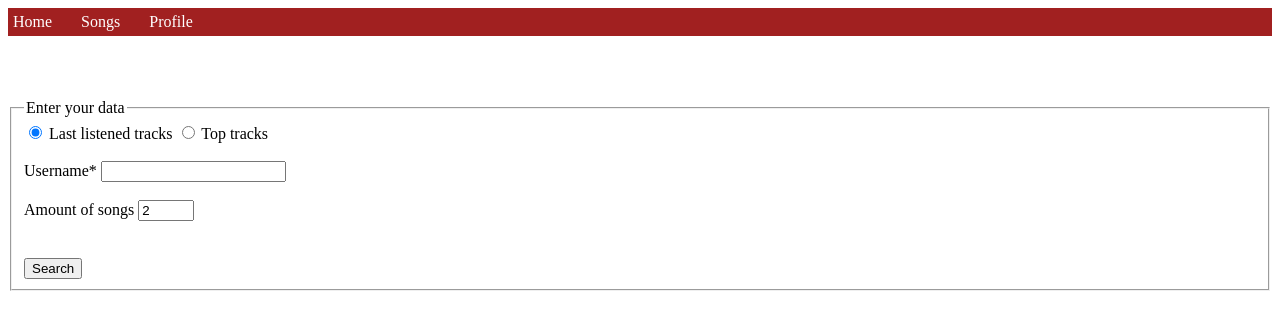
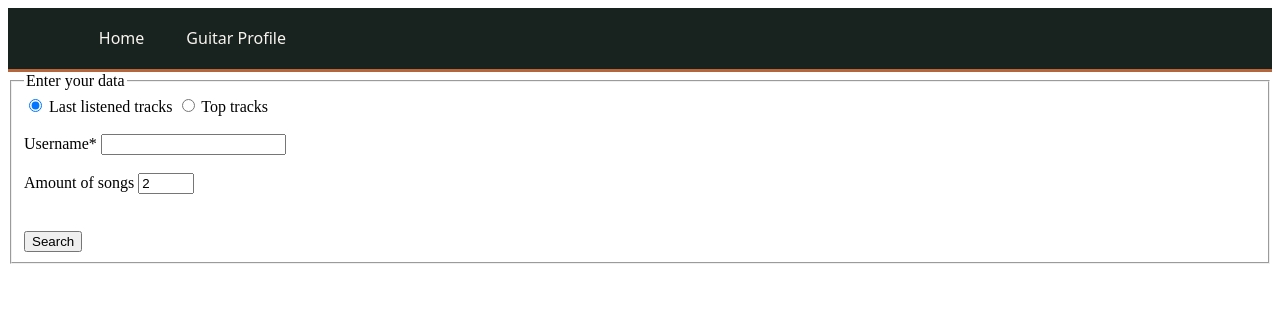
Before and after one commit to marvinwiget/FretCompanion, a Flask app: page / in a window 1280 px wide. Shown: the top 330 px of the page. Run offline with Flask 3, Linux system fonts and the light colour scheme; parts of the project's set-up code (start-up, migrations or seed data) failed here and were passed over.

Commit message:
added navigation bar

```diff
--- a/app/templates/home.html
+++ b/app/templates/home.html
@@ -5,13 +5,62 @@
     <meta name="viewport" content="width=device-width, initial-scale=1.0">
     <title>Fret Companion</title>
 </head>
+<style>
+    * {
+        box-sizing: border-box;
+    }
+
+    .header {
+        display: flex;
+        align-items: center;
+        justify-content: space-between;
+        padding: 12px 6%;
+        background-color: #18221f;
+        border-bottom: 3px solid #b7653b;
+    }
+
+    .navbar {
+        display: flex;
+        gap: 12px;
+    }
+
+    .navbar a {
+        color: #f8f5ef;
+        text-decoration: none;
+        padding: 9px 15px;
+        border-radius: 7px;
+        font: 500 16px/1.2 system-ui, sans-serif;
+        transition: background-color 160ms ease, color 160ms ease;
+    }
+
+    .navbar a:hover,
+    .navbar a:focus-visible {
+        color: white;
+        background-color: #a64f2b;
+        outline: none;
+    }
+
+    @media (max-width: 480px) {
+        .header {
+            padding-inline: 1rem;
+        }
+
+        .navbar {
+            gap: 2px;
+        }
+
+        .navbar a {
+            padding: 9px;
+            font-size: 14px;
+        }
+    }
+</style>
 <body>
-    <header>
-        <div style="background-color: rgb(161, 32, 32); height:100%;color:white;padding:5px;word-spacing:25px;margin-bottom:5%">
-            <span>Home</span>
-            <span>Songs</span>
-            <span>Profile</span>
-        </div>
+    <header class="header">
+        <nav class="navbar">
+            <a href="./">Home</a>
+            <a href="./guitar-profile">Guitar Profile</a>
+        </nav>
     </header>
     <main>
         <fieldset>
```
